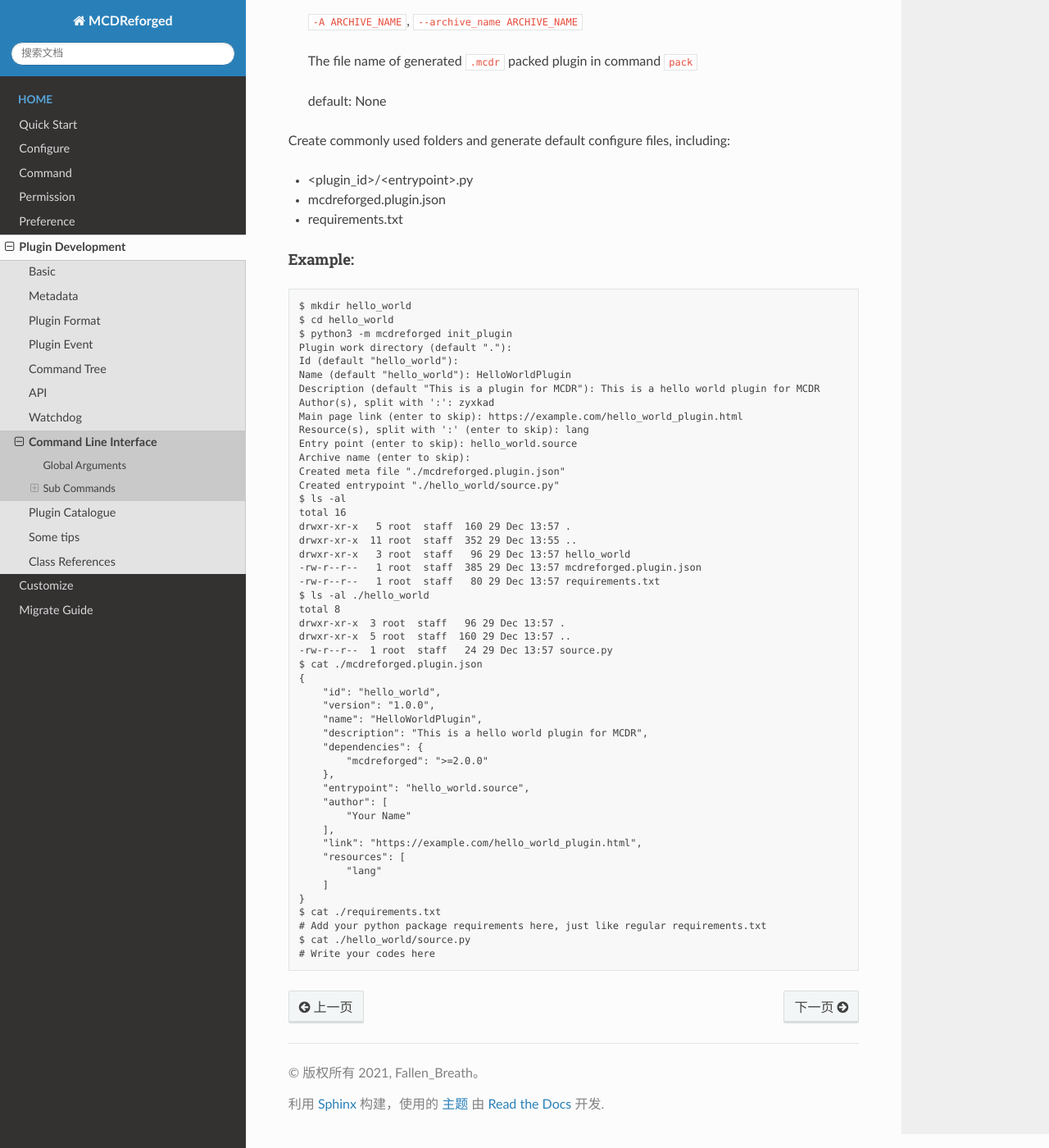
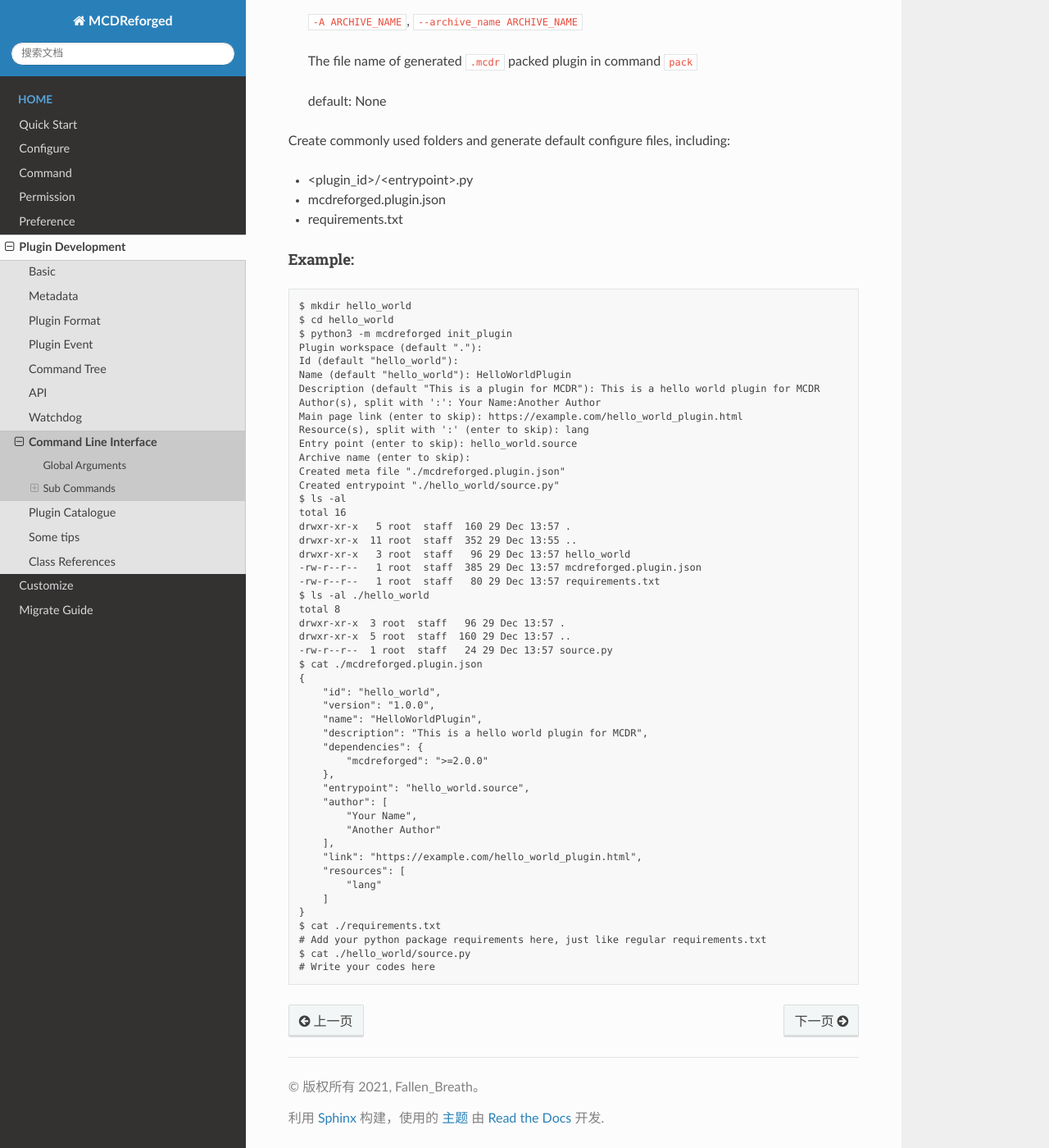
Before and after one commit to MCDReforged/MCDReforged, a Sphinx documentation site: the page built from docs/source/plugin_dev/cli.rst, in a window 1280 px wide and 1400 px high, scrolled down 5366 px. Shown: the whole window at 82% size. Built offline with Sphinx 7.4.7 and the Read the Docs theme 2.0.0, drawn with Linux system fonts in a browser that asks for light colours; some of the changed text lies outside the part shown.

Commit message:
fix sth.

```diff
--- a/docs/source/plugin_dev/cli.rst
+++ b/docs/source/plugin_dev/cli.rst
@@ -159,7 +159,7 @@
 
     ``-p PATH``, ``--path PATH``
 
-    The work directory which the plugin will be in
+    The workspace which the plugin will be in
 
     default: current directory
 
@@ -261,11 +261,11 @@
     $ mkdir hello_world
     $ cd hello_world
     $ python3 -m mcdreforged init_plugin
-    Plugin work directory (default "."):
+    Plugin workspace (default "."):
     Id (default "hello_world"):
     Name (default "hello_world"): HelloWorldPlugin
     Description (default "This is a plugin for MCDR"): This is a hello world plugin for MCDR
-    Author(s), split with ':': zyxkad
+    Author(s), split with ':': Your Name:Another Author
     Main page link (enter to skip): https://example.com/hello_world_plugin.html
     Resource(s), split with ':' (enter to skip): lang
     Entry point (enter to skip): hello_world.source
@@ -295,7 +295,8 @@
         },
         "entrypoint": "hello_world.source",
         "author": [
-            "Your Name"
+            "Your Name",
+            "Another Author"
         ],
         "link": "https://example.com/hello_world_plugin.html",
         "resources": [
```
Also changed, not shown: 1 other file.
